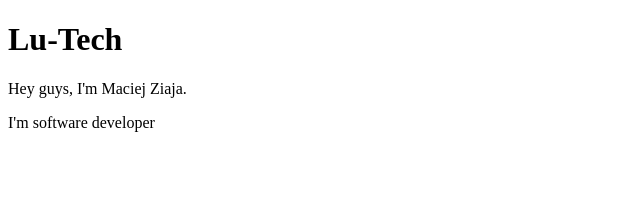
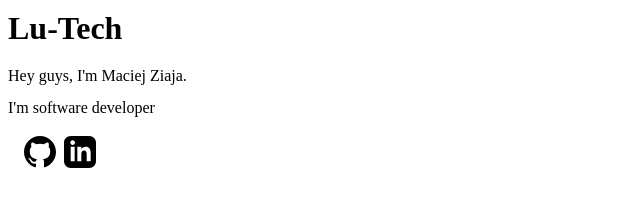
Before and after one commit to maciejziaja/lutech-www, a Gatsby site: page / in a window 1280 px wide. Shown: the whole page, without its empty margins (0-640 px from the left). Built offline with nearby package versions, Linux system fonts and the light colour scheme; Gatsby itself is replaced by a stand-in of ours.

Commit message:
social icons

```diff
--- /dev/null
+++ b/config/config.js
@@ -0,0 +1,14 @@
+module.exports = {
+  socials: [
+    {
+      name: 'github',
+      url: 'https://github.com/maciejziaja/lutech-www',
+      description: 'Check the source of this site'
+    },
+    {
+      name: 'linkedin',
+      url: 'https://www.linkedin.com/in/maciej-ziaja-44a08a66/',
+      description: 'My resume'
+    }
+  ]
+};
--- /dev/null
+++ b/src/components/Social.js
@@ -0,0 +1,10 @@
+import React from 'react';
+import styles from './Social.module.css';
+
+const Social = ({ social }) => (
+  <a href={social.url} className={styles.link}>
+    <img src={`/social/${social.name}.svg`} className={styles.logo} alt={social.description}/>
+  </a>
+);
+
+export default Social;
--- /dev/null
+++ b/src/components/Social.module.css
@@ -0,0 +1,19 @@
+.link {
+  display: inline-block;
+  width: 2rem;
+  height: 2rem;
+}
+
+.link + .link {
+  margin-left: .5rem;
+}
+
+.logo {
+  width: 2rem;
+  height: 2rem;
+  fill: green;
+}
+
+.logo path {
+  fill: red;
+}
--- a/src/layouts/index.css
+++ b/src/layouts/index.css
@@ -5,7 +5,6 @@ html, body {
 
 body {
   font-family: 'Ubuntu', sans-serif;
-  font-size: 16px;
   color: #444;
   background-color: #F38630;
 }
--- a/src/layouts/index.module.css
+++ b/src/layouts/index.module.css
@@ -18,7 +18,7 @@
 }
 
 .content {
-  padding: 16px;
+  padding: 1rem;
   display: inline-block;
   vertical-align: middle;
   width: 300px;
--- a/src/pages/index.js
+++ b/src/pages/index.js
@@ -1,10 +1,18 @@
 import React from 'react';
+import styles from './index.module.css';
+import config from '../../config/config';
+import Social from '../components/Social';
+
+const socials = config.socials.map(social => <Social social={social} key={social.name} />);
 
 const IndexPage = () => (
   <div>
-    <h1>Lu-Tech</h1>
-    <p>Hey guys, I'm Maciej Ziaja.</p>
-    <p>I'm software developer</p>
+    <h1 className={styles.title}>Lu-Tech</h1>
+    <p className={styles.text}>Hey guys, I'm Maciej Ziaja.</p>
+    <p className={styles.text}>I'm software developer</p>
+    <div className={styles.socials}>
+      { socials }
+    </div>
   </div>
 );
 
--- /dev/null
+++ b/src/pages/index.module.css
@@ -0,0 +1,15 @@
+.title {
+  margin: 0 0 1rem 0;
+  font-size: 2rem;
+  line-height: 1.25em;
+}
+
+.text {
+  margin: 0 0 .5rem 0;
+  font-size: 1rem;
+  line-height: 1.5em;
+}
+
+.socials {
+  margin: 1rem;
+}
```
Also changed, not shown: static/social/github.svg (added), static/social/linkedin.svg (added).
